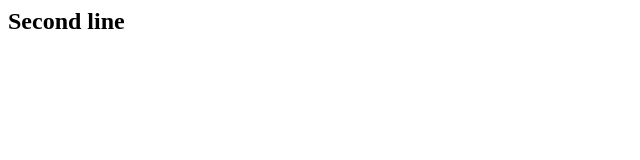
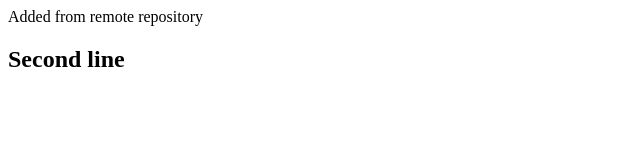
Before and after one commit to gvgrepo/demo1, a plain HTML site: page index.html in a window 1280 px wide. Shown: the whole page, without its empty margins (0-640 px from the left). Drawn offline with Linux system fonts and the light colour scheme.

Commit message:
added from remote repository

```diff
--- a/index.html
+++ b/index.html
@@ -1,7 +1,7 @@
 <html>
 
 <body>
-
+Added from remote repository
     <h2>Second line</h2>
 </body>
 
```
